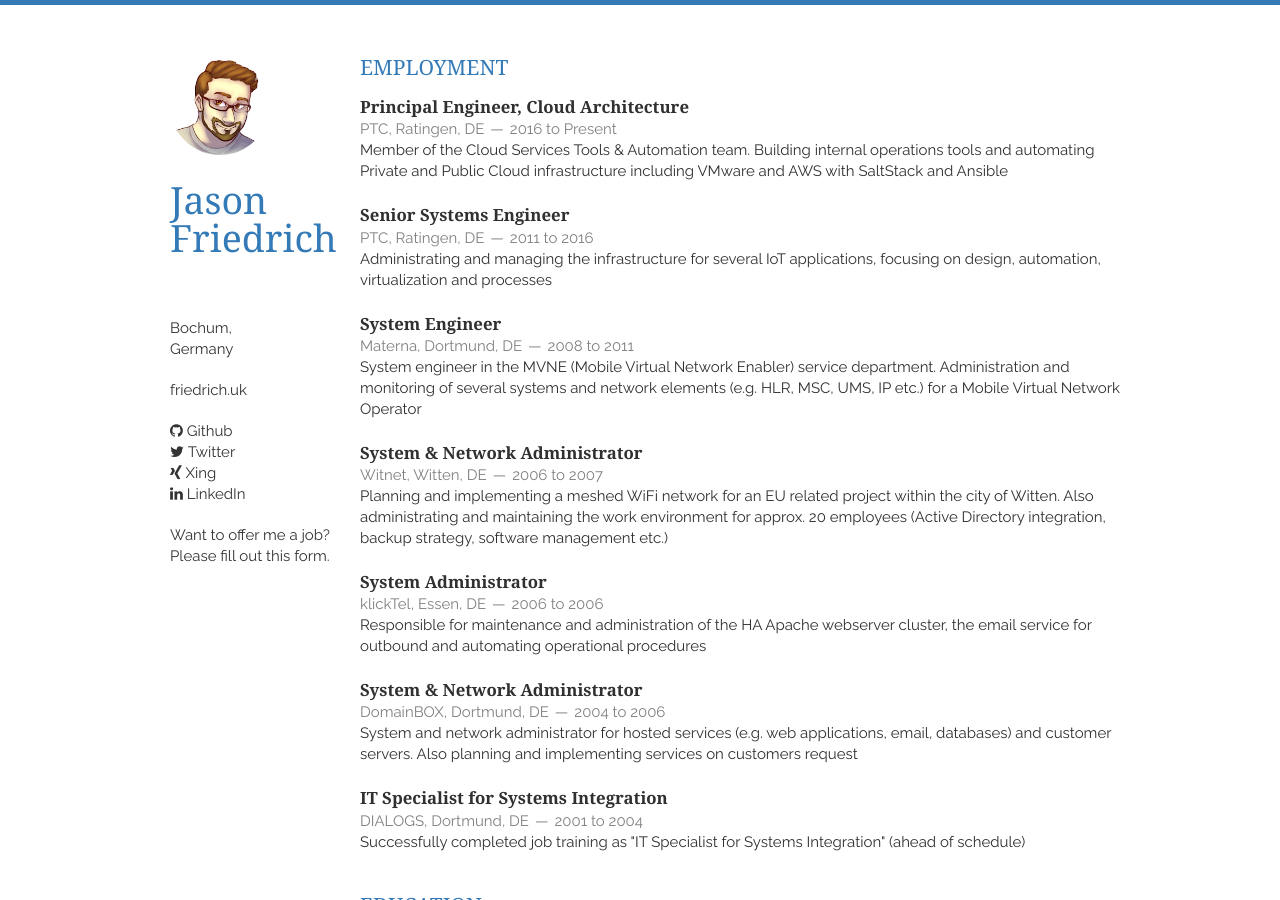
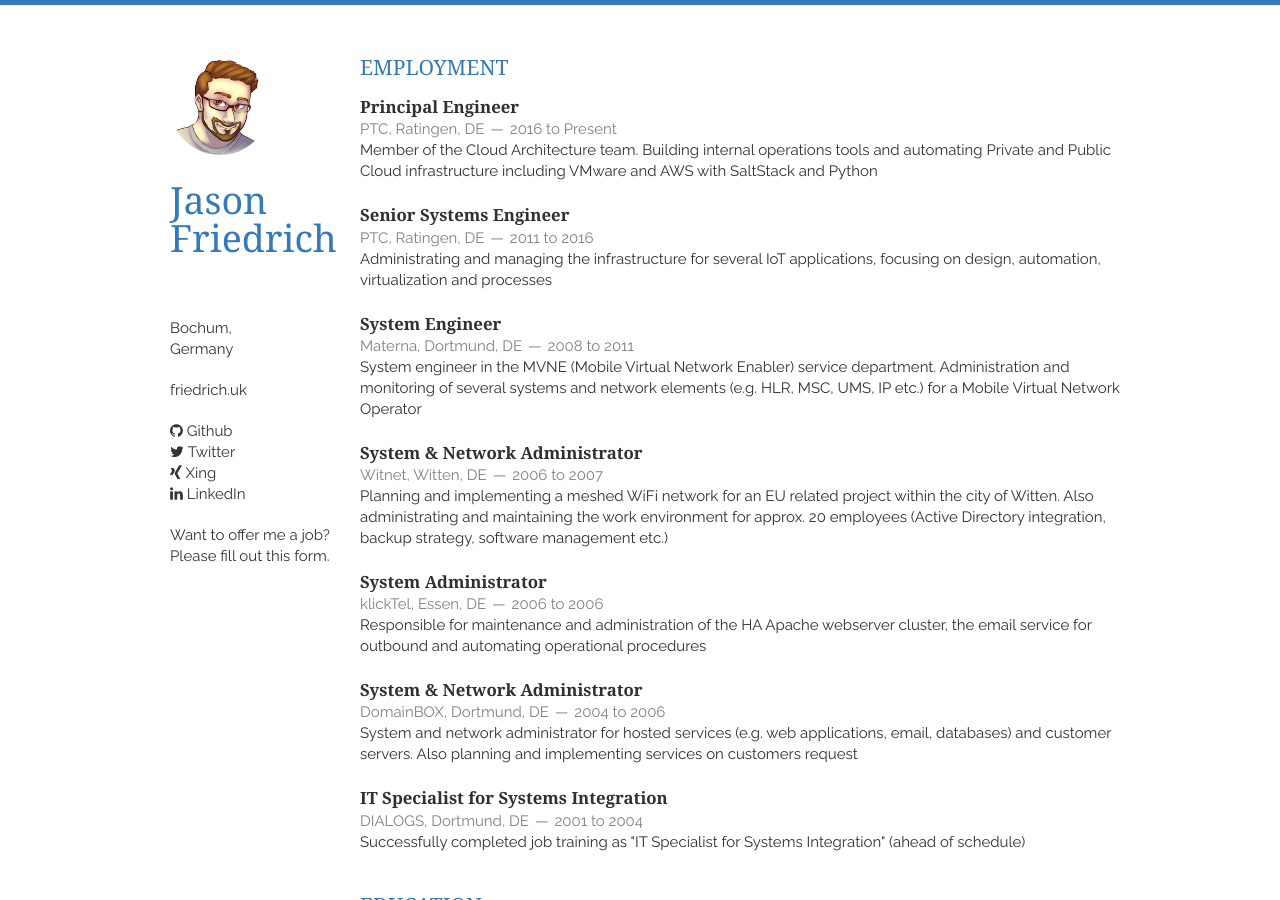
Before and after one commit to jbfriedrich/resume, a Jekyll site: the page built from index.html, in a window 1280 px wide and 900 px high. Built offline with Jekyll 4.4.1, drawn with Linux system fonts in a browser that asks for light colours; nearby versions of some CDN libraries.

Commit message:
Update CV info

```diff
--- a/_includes/employment.html
+++ b/_includes/employment.html
@@ -2,12 +2,12 @@
     <h1>Employment</h1>
     <article>
         <header>
-            <h1>Principal Engineer, Cloud Architecture</h1>
+            <h1>Principal Engineer</h1>
             <span><address>PTC, Ratingen, DE</address><time>2016 to Present</time></span>
         </header>
-        <p>Member of the Cloud Services Tools &amp; Automation team. Building
+        <p>Member of the Cloud Architecture team. Building
           internal operations tools and automating Private and Public Cloud
-          infrastructure including VMware and AWS with SaltStack and Ansible</p>
+          infrastructure including VMware and AWS with SaltStack and Python</p>
     </article>
     <article>
         <header>
```
